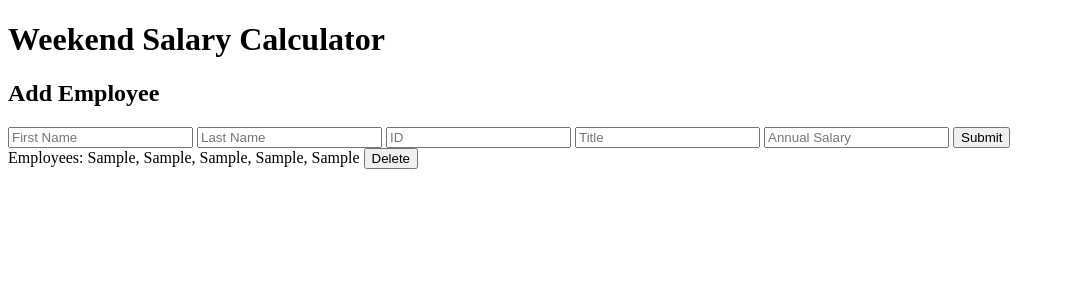
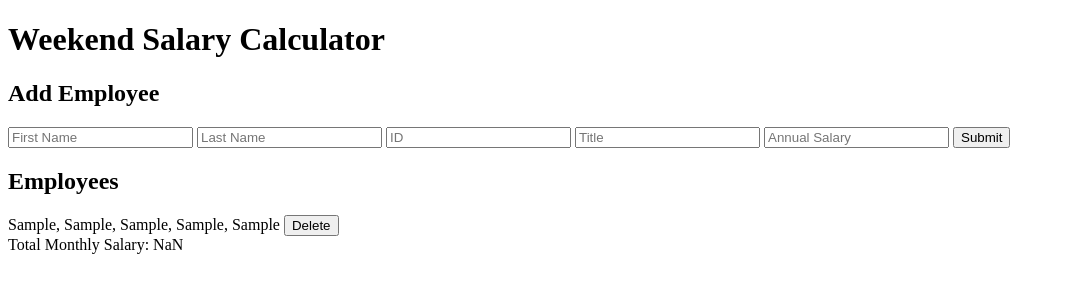
Before and after one commit to ZAndrade23/weekend-salary-calculator, a plain HTML site: page index.html in a window 1280 px wide. Both pictures are taken after typing "Sample", "Sample", "Sample", "Sample", "Sample" into the empty fields and a click on the button "Submit". Shown: the whole page, without its empty margins (0-1065 px from the left). Drawn offline with Linux system fonts and the light colour scheme.

Commit message:
i put the total monthly salary in. Also right now im stuck on changing the monthly total to red once it exceeds or is equal to 20000 dollars.

```diff
--- a/client.js
+++ b/client.js
@@ -1,3 +1,4 @@
+let totalSalary = 0;
 function addDiv(event){
     event.preventDefault();
 
@@ -13,19 +14,36 @@ function addDiv(event){
     document.querySelector('#todo-title').value = '';
     document.querySelector('#todo-salary').value = '';
 
+    totalSalary += Number(userSalary);
+    console.log(`monthlySalary: ${totalSalary/12}`);
 
         let container = document.querySelector('#container');
         container.innerHTML += `
         <div>
-        Employees:
          ${userFirst}, ${userLast}, ${userID}, ${userTitle}, ${userSalary}
     <button onClick= "removeDiv(event)">
             Delete
         </button>
     </div>
         `;
+        let monthlyTotal = document.querySelector('#monthly-total');
+        monthlyTotal.innerHTML = `
+        Total Monthly Salary: ${totalSalary/12}
+        `
     }
 
+
+    function changeColor(){
+      console.log(changeColor);
+        if (totalSalary/12 >= 20000) {
+        let monthlyTotal = document.querySelector('#monthly-total');
+        monthlyTotal.style.backgroundColor == 'red';
+        monthlyTotal.innerHTML == 'red';
+
+       }
+
+
+    }
     function removeDiv(event) {
         console.log('remove div', event.target);
         event.target.parentElement.remove();
--- a/index.html
+++ b/index.html
@@ -32,10 +32,11 @@
         </form>
 
 <div id= "container">
+    <h2>Employees</h2>
+</div>
+<div id="monthly-total"></div>
+    </div>
 
-</div>
-
-    </div>
 </body>
 
 </html>
```
